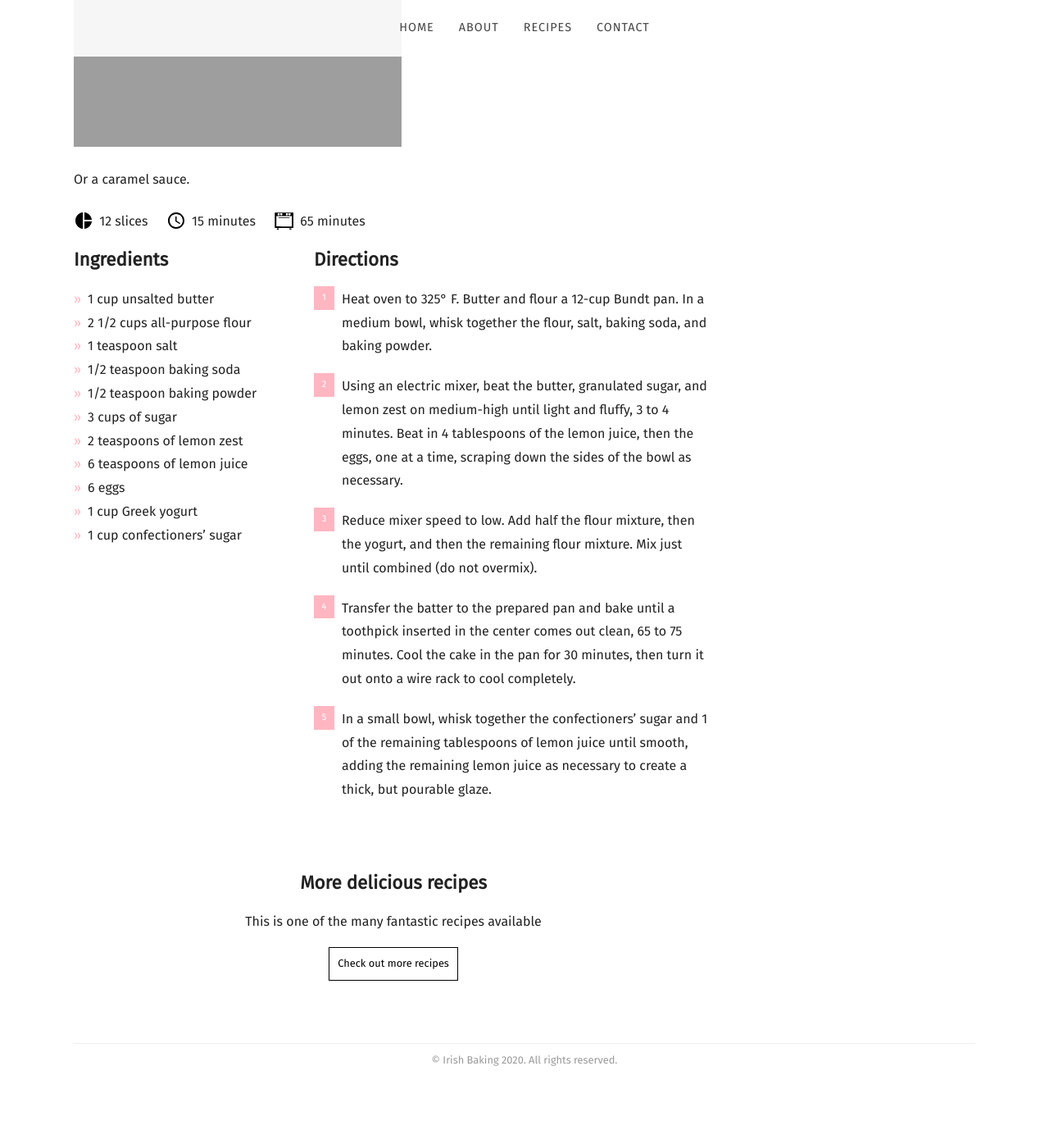
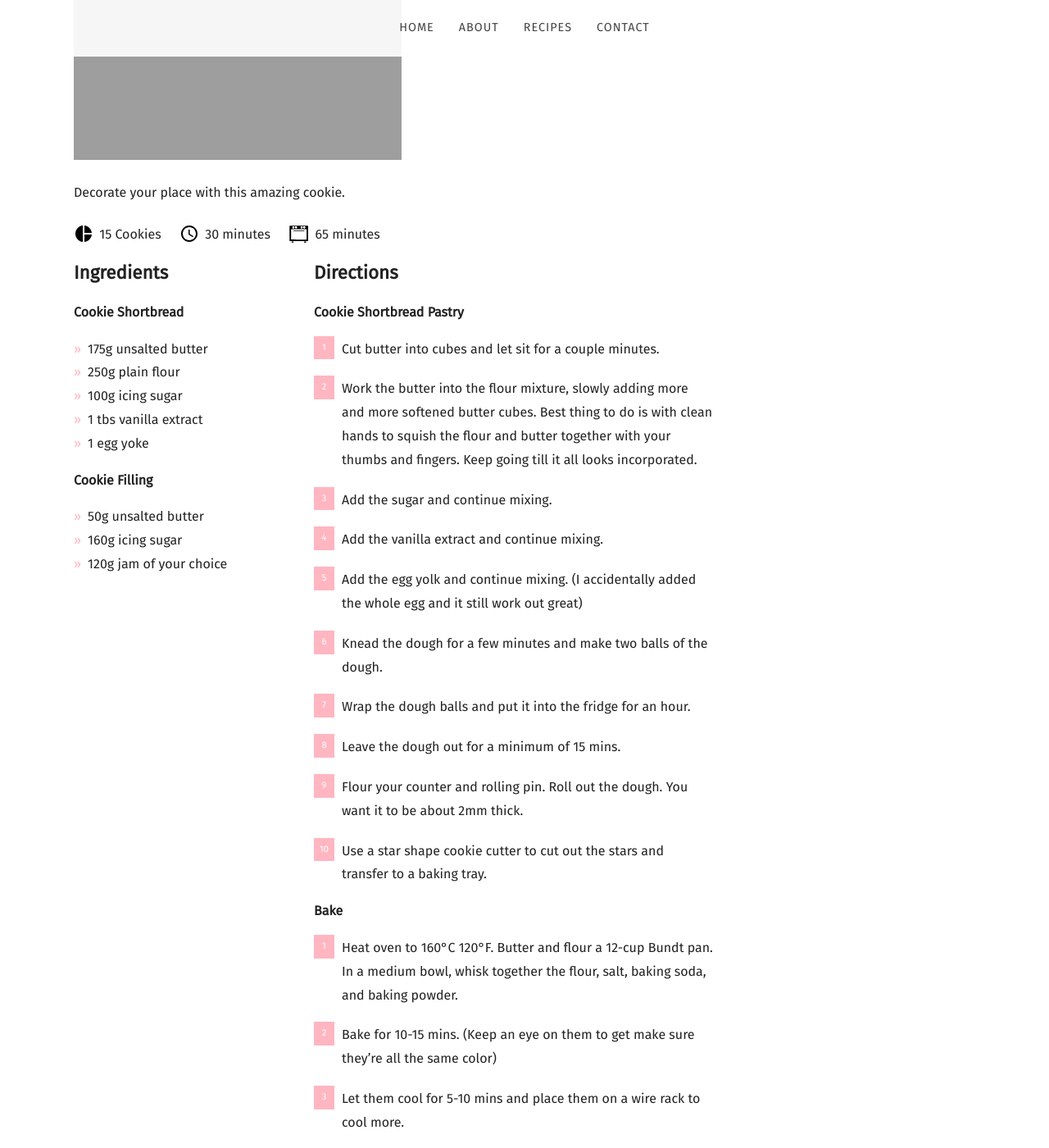
Before and after one commit to mcginleyireland/irishbaking.github.io, a Jekyll site: the page built from _posts/2020-10-17-christmas-jam-star-cookies.md, in a window 1280 px wide and 1400 px high, scrolled down 2401 px. Shown: the whole window at 82% size. Built offline with Jekyll 4.4.1, drawn with Linux system fonts in a browser that asks for light colours; nearby versions of some CDN libraries; some web fonts are replaced; before the commit the page ends 3729 px from its top, so only the background shows below that; some of the changed text lies outside the part shown.

Commit message:
* Updating the cookies for christmas.

```diff
--- a/_posts/2020-10-17-christmas-jam-star-cookies.md
+++ b/_posts/2020-10-17-christmas-jam-star-cookies.md
@@ -6,45 +6,71 @@ categories:
   - Cookies
 featured_image: https://irishbaking.ie/images/Christmas_Star_Jam_Cookies/Image_4.jpg
 recipe:
-  servings: 12 slices
-  prep: 15 minutes
+  servings: 15 Cookies
+  prep: 30 minutes
   cook: 65 minutes
   ingredients_markdown: |-
-    * 1 cup unsalted butter
-    * 2 1/2 cups all-purpose flour
-    * 1 teaspoon salt
-    * 1/2 teaspoon baking soda
-    * 1/2 teaspoon baking powder
-    * 3 cups of sugar
-    * 2 teaspoons of lemon zest
-    * 6 teaspoons of lemon juice
-    * 6 eggs
-    * 1 cup Greek yogurt
-    * 1 cup confectioners’ sugar
+    **Cookie Shortbread**
+
+    * 175g unsalted butter
+    * 250g plain flour
+    * 100g icing sugar
+    * 1 tbs vanilla extract
+    * 1 egg yoke
+
+    **Cookie Filling**
+
+    * 50g unsalted butter
+    * 160g icing sugar
+    * 120g jam of your choice
   directions_markdown: |-
-    1. Heat oven to 325° F. Butter and flour a 12-cup Bundt pan. In a medium bowl, whisk together the flour, salt, baking soda, and baking powder.
-    2. Using an electric mixer, beat the butter, granulated sugar, and lemon zest on medium-high until light and fluffy, 3 to 4 minutes. Beat in 4 tablespoons of the lemon juice, then the eggs, one at a time, scraping down the sides of the bowl as necessary.
-    3. Reduce mixer speed to low. Add half the flour mixture, then the yogurt, and then the remaining flour mixture. Mix just until combined (do not overmix).
-    4. Transfer the batter to the prepared pan and bake until a toothpick inserted in the center comes out clean, 65 to 75 minutes. Cool the cake in the pan for 30 minutes, then turn it out onto a wire rack to cool completely.
-    5. In a small bowl, whisk together the confectioners’ sugar and 1 of the remaining tablespoons of lemon juice until smooth, adding the remaining lemon juice as necessary to create a thick, but pourable glaze.
+    **Cookie Shortbread Pastry**
+
+    1. Cut butter into cubes and let sit for a couple minutes.
+    2. Work the butter into the flour mixture, slowly adding more and more softened butter cubes. Best thing to do is with clean hands to squish the flour and butter together with your thumbs and fingers. Keep going till it all looks incorporated.
+    3. Add the sugar and continue mixing.
+    4. Add the vanilla extract and continue mixing.
+    5. Add the egg yolk and continue mixing. (I accidentally added the whole egg and it still work out great)
+    6. Knead the dough for a few minutes and make two balls of the dough.
+    7. Wrap the dough balls and put it into the fridge for an hour.
+
+    1. Leave the dough out for a minimum of 15 mins.
+    2. Flour your counter and rolling pin. Roll out the dough. You want it to be about 2mm thick.
+    3. Use a star shape cookie cutter to cut out the stars and transfer to a baking tray.
+
+    **Bake**
+
+    1. Heat oven to 160°C 120°F. Butter and flour a 12-cup Bundt pan. In a medium bowl, whisk together the flour, salt, baking soda, and baking powder.
+    2. Bake for 10-15 mins. (Keep an eye on them to get make sure they're all the same color)
+    3. Let them cool for 5-10 mins and place them on a wire rack to cool more.
+
+    **Cookie Filling**
+
+    1. Whisk the butter, sugar and 50g of the jam with an electric whisk.
+    2. Transfer to a piping bag with a small round nozzle, or snip off the end to make a ½cm opening. Put the remaining jam in another piping bag and snip off the end to make a slightly smaller hole.
+    3. Pipe blobs of the filling around the edge of each whole biscuit, leaving a space in the centre.
+    4. Fill the space with jam, then sandwich a biscuit with a hole cut out on top of each one. Will keep in an airtight container for up to three days.
+
+
 ---
-If you're a sour fan you're going to love this cake. Lemon Cake is one of my favorite year-round desserts, but it is a perfect choice for spring and summer, when everyone tends to crave citrus or light & flavorful recipes
+These Christmas Cookie look great and taste great. A little bit of work for something that will honestly be gone in minutes! Put the kettle on these are going to be good.
 
 ![Cake](https://irishbaking.ie/images/Christmas_Star_Jam_Cookies/Image_1.jpg)
 
-You can add extra flavour with berries.
+Easy to roll and shape with your star cut outs.
 
 ![Cake](https://irishbaking.ie/images/Christmas_Star_Jam_Cookies/Image_2.jpg)
 
-You can add extra flavour with berries.
+The star shape cut out in the middle is going to make these cookies stand out with the jam filling.
 
 ![Cake](https://irishbaking.ie/images/Christmas_Star_Jam_Cookies/Image_3.jpg)
 
-You can add extra flavour with berries.
+Putting these together was so much fun.
 
 ![Cake](https://irishbaking.ie/images/Christmas_Star_Jam_Cookies/Image_4.jpg)
-You can add extra flavour with berries.
+
+And even better to eat them.
 
 ![Cake](https://irishbaking.ie/images/Christmas_Star_Jam_Cookies/Image_5.jpg)
 
-Or a caramel sauce.
+Decorate your place with this amazing cookie.
```
